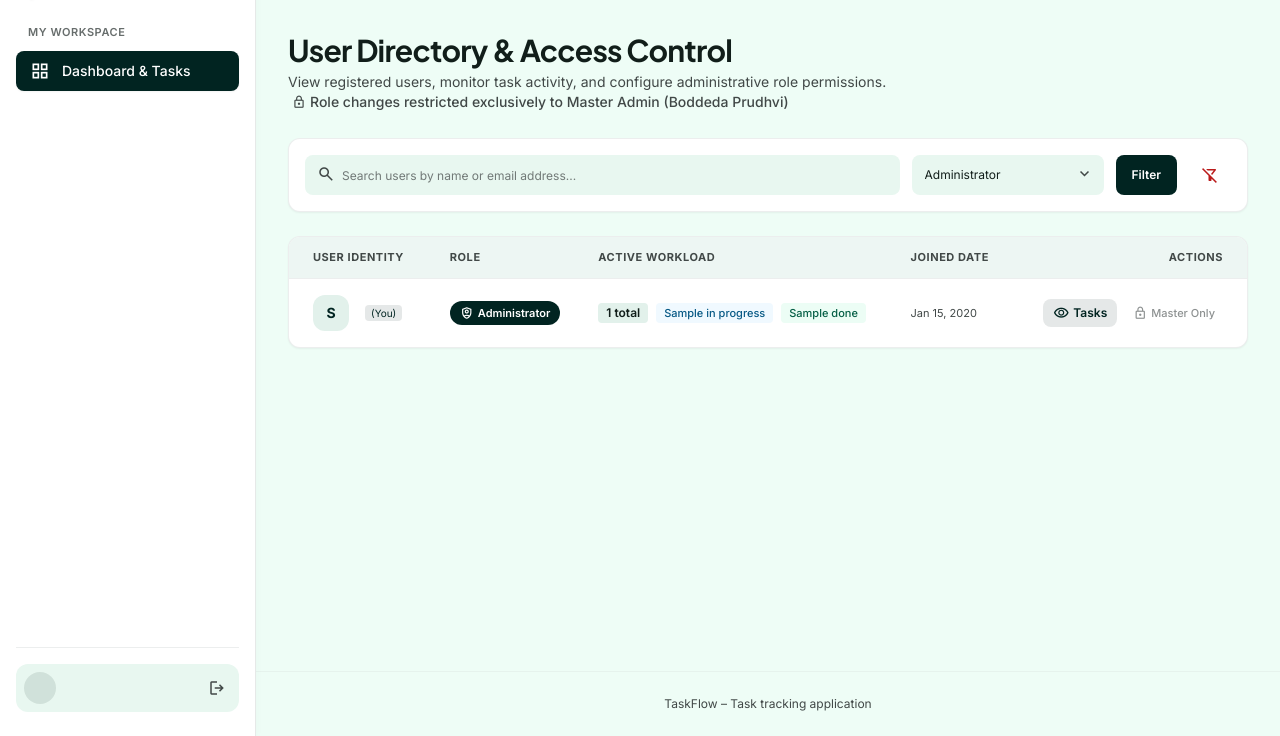
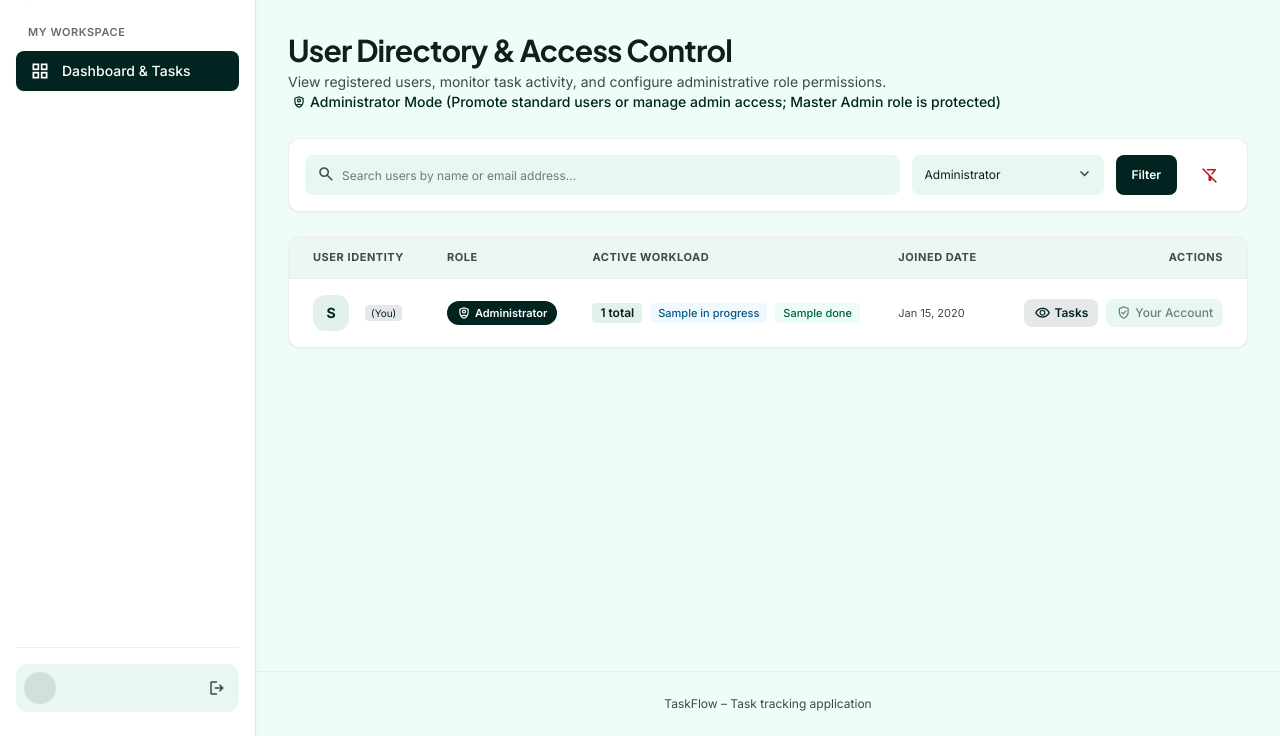
Before and after one commit to bprudhvi143/TaskFlow, a PHP site: template app/views/admin/users.php in a window 1280 px wide. Shown: the part 64-800 px from the top of the page. Run offline with PHP 8.4, Linux system fonts and the light colour scheme; the template is opened without the code that fills it: most values are stand-ins (such as "Sample title", 1, 10 or a date in 2020); data that the repository does not hold is empty; some libraries are stand-ins or nearby versions.

Commit message:
Allow all administrators to promote users and manage roles while permanently protecting Master Admin

```diff
--- a/app/views/admin/users.php
+++ b/app/views/admin/users.php
@@ -51,12 +51,12 @@ $isMasterAdmin = is_master_admin($currentUser);
                         <?php if ($isMasterAdmin): ?>
                         <span class="inline-flex items-center gap-1 font-semibold text-primary ml-1">
                             <span class="material-symbols-outlined text-[14px]">verified_user</span>
-                            Master Admin Mode (You can promote users to admin or demote admins to user)
+                            Master Admin Authority (Permanent protected account)
                         </span>
                         <?php else: ?>
-                        <span class="inline-flex items-center gap-1 text-on-surface-variant font-medium ml-1">
-                            <span class="material-symbols-outlined text-[14px]">lock</span>
-                            Role changes restricted exclusively to Master Admin (Boddeda Prudhvi)
+                        <span class="inline-flex items-center gap-1 text-primary font-medium ml-1">
+                            <span class="material-symbols-outlined text-[14px]">shield_person</span>
+                            Administrator Mode (Promote standard users or manage admin access; Master Admin role is protected)
                         </span>
                         <?php endif; ?>
                     </p>
@@ -201,11 +201,15 @@ $isMasterAdmin = is_master_admin($currentUser);
                                             <span>Tasks</span>
                                         </button>
 
-                                        <?php if ($isMasterAdmin): ?>
                                         <?php if (is_master_admin($u)): ?>
-                                            <span class="px-2.5 py-1.5 rounded-lg bg-surface-container-low text-on-surface-variant/50 text-xs font-medium inline-flex items-center gap-1 cursor-default" title="Master Administrator account is permanent and cannot be modified">
-                                                <span class="material-symbols-outlined text-[15px]">lock</span>
-                                                <span>Protected</span>
+                                        <span class="px-2.5 py-1.5 rounded-lg bg-emerald-50 text-emerald-900 border border-emerald-200 text-xs font-semibold inline-flex items-center gap-1 cursor-default shadow-xs" title="Master Administrator (Boddeda Prudhvi) account is permanent and cannot be modified">
+                                            <span class="material-symbols-outlined text-[15px] text-emerald-700">lock</span>
+                                            <span>Master Protected</span>
+                                        </span>
+                                        <?php elseif ((int)$u['id'] === (int)$currentUser['id']): ?>
+                                        <span class="px-2.5 py-1.5 rounded-lg bg-surface-container-low text-on-surface-variant/70 text-xs font-medium inline-flex items-center gap-1 cursor-default" title="You cannot demote your own administrator account">
+                                            <span class="material-symbols-outlined text-[15px]">verified_user</span>
+                                            <span>Your Account</span>
                                         </span>
                                         <?php else: ?>
                                         <button type="button"
@@ -215,12 +219,6 @@ $isMasterAdmin = is_master_admin($currentUser);
                                             <span class="material-symbols-outlined text-[16px]">manage_accounts</span>
                                             <span>Change Role</span>
                                         </button>
-                                            <?php endif; ?>
-                                        <?php else: ?>
-                                            <span class="px-2 py-1 rounded text-[11px] text-on-surface-variant/60 font-medium inline-flex items-center gap-1" title="Only Master Admin (Boddeda Prudhvi) can change user roles">
-                                                <span class="material-symbols-outlined text-[14px]">lock</span>
-                                                <span>Master Only</span>
-                                            </span>
                                         <?php endif; ?>
                                     </div>
                                 </td>
@@ -239,8 +237,7 @@ $isMasterAdmin = is_master_admin($currentUser);
     </footer>
 </div>
 
-<?php if ($isMasterAdmin): ?>
-<!-- Change User Role Modal (Exclusive Master Administrator Control) -->
+<!-- Change User Role Modal (Administrator Control) -->
 <div id="roleModalBackdrop"
      class="fixed inset-0 z-50 flex items-center justify-center p-4 bg-inverse-surface/40 backdrop-blur-sm transition-all duration-200 hidden opacity-0"
      role="dialog" aria-modal="true">
@@ -249,13 +246,13 @@ $isMasterAdmin = is_master_admin($currentUser);
 
         <div class="flex items-start justify-between pb-3 border-b border-outline-variant/30">
             <div class="flex items-center gap-3">
-                <div class="w-10 h-10 rounded-xl bg-gradient-to-r from-emerald-800 to-teal-900 text-white flex items-center justify-center shadow-xs">
+                <div class="w-10 h-10 rounded-xl bg-gradient-to-r from-primary to-primary-container text-on-primary flex items-center justify-center shadow-xs">
                     <span class="material-symbols-outlined text-[22px]">manage_accounts</span>
                 </div>
                 <div>
-                    <span class="text-[11px] text-emerald-800 uppercase font-bold tracking-wider flex items-center gap-1">
-                        <span class="material-symbols-outlined text-[13px]">shield_with_heart</span>
-                        Master Admin Authorization
+                    <span class="text-[11px] text-primary uppercase font-bold tracking-wider flex items-center gap-1">
+                        <span class="material-symbols-outlined text-[13px]">shield_person</span>
+                        Administrator Access Control
                     </span>
                     <h3 class="font-heading text-lg font-bold text-on-surface">Change User Role</h3>
                 </div>
@@ -270,7 +267,7 @@ $isMasterAdmin = is_master_admin($currentUser);
             <input type="hidden" name="user_id" id="role_user_id" value="">
 
             <p class="text-xs text-on-surface-variant leading-relaxed">
-                As Master Administrator, you have exclusive privilege to change a user to administrator or demote an administrator to standard user.
+                Administrators can promote standard users to administrator or demote administrators to standard user. The Master Administrator account (<strong class="text-on-surface">Boddeda Prudhvi</strong>) is permanently protected.
             </p>
 
             <!-- Target User Banner -->
@@ -312,7 +309,6 @@ $isMasterAdmin = is_master_admin($currentUser);
 
     </div>
 </div>
-<?php endif; ?>
 
 <!-- User Tasks Inspection Modal -->
 <div id="userTasksModalBackdrop"
```
Also changed, not shown: app/controllers/AdminController.php (+8 -13 lines), docs/testing-results.md (+1 -1 lines), tests/test_role_permissions.php (added, +106 -0 lines). Lines whose indentation alone changed are shown as unchanged.
